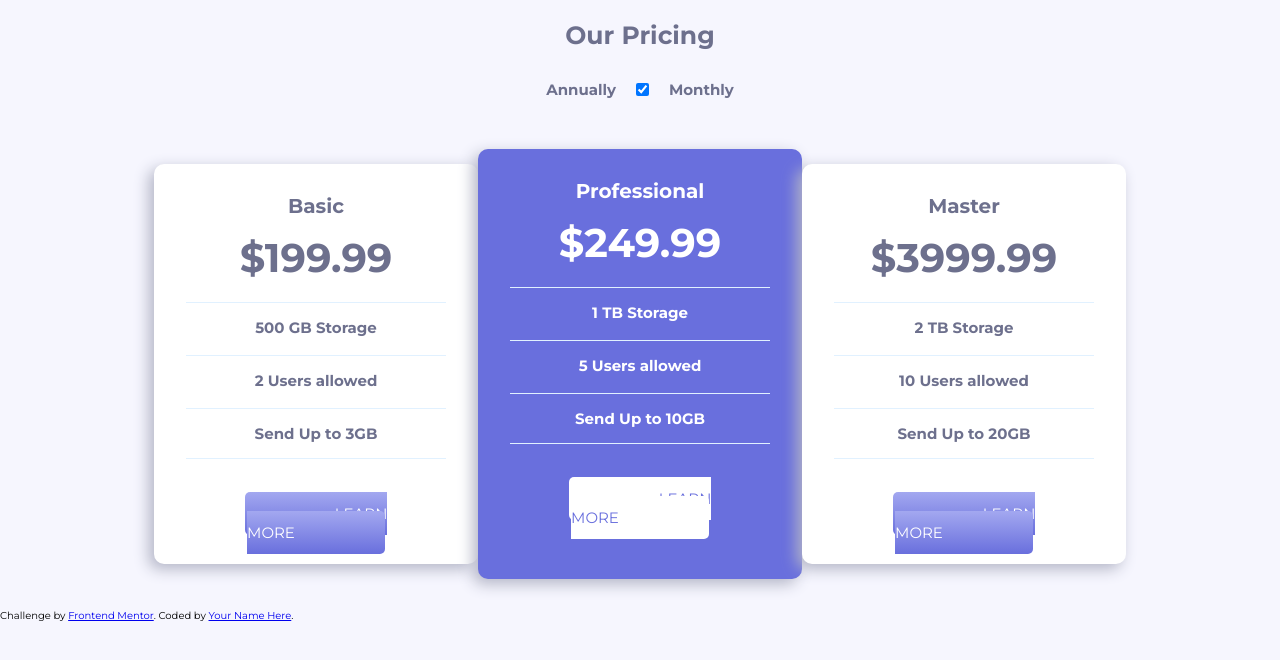
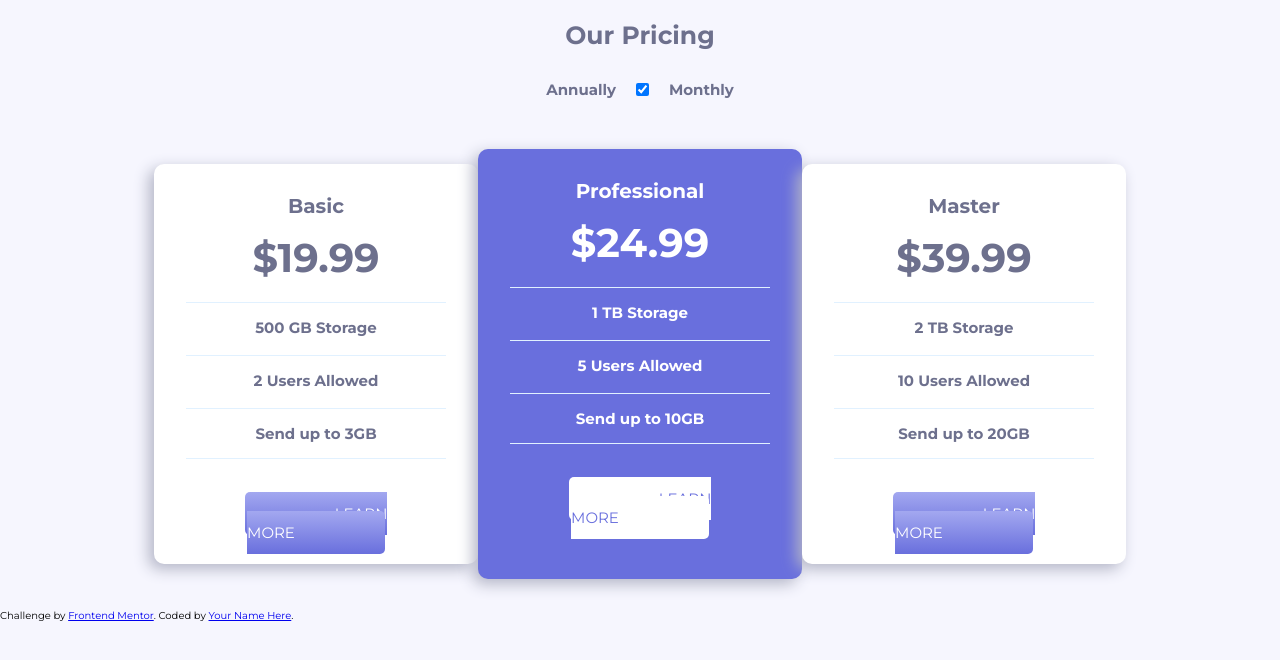
Before and after one commit to Denniman/pricing-component, a website: page index.html in a window 1280 px wide. Both pictures are taken after a click on the checkbox 642 px from the left and 89 px from the top of the page. Drawn offline with Linux system fonts and the light colour scheme.

Commit message:
add script to toggle price

```diff
--- a/index.html
+++ b/index.html
@@ -22,13 +22,13 @@
         <div class="card card--white">
             <div class="card__plan">
                 <h3 class="card__title mb-2">Basic</h3>
-                <h1 class="card__price">&dollar;199.99</h1>
+                <h1 class="card__price" id="basic-price">&dollar;199.99</h1>
             </div>
             <!-- <h1 class="card__price">&dollar;199.99</h1> -->
             <ul class="pricing__list">
                 <li class="pricing__list--item">500 GB Storage</li>
-                <li class="pricing__list--item">2 Users allowed</li>
-                <li class="pricing__list--item">Send Up to 3GB</li>
+                <li class="pricing__list--item">2 Users Allowed</li>
+                <li class="pricing__list--item">Send up to 3GB</li>
             </ul>
             <div class="btn__container">
                 <a href="" class="btn btn--blue">Learn More</a>
@@ -37,28 +37,28 @@
         <div class="card card--blue">
             <div class="card__plan">
                 <h3 class="card__title mb-2">Professional</h3>
-                <h1 class="card__price">&dollar;249.99</h1>
+                <h1 class="card__price" id="prof-price">&dollar;249.99</h1>
             </div>
 
             <ul class="pricing__list">
                 <li class="pricing__list--item">1 TB Storage</li>
-                <li class="pricing__list--item">5 Users allowed</li>
-                <li class="pricing__list--item">Send Up to 10GB</li>
+                <li class="pricing__list--item">5 Users Allowed</li>
+                <li class="pricing__list--item">Send up to 10GB</li>
             </ul>
             <div class="btn__container">
                 <a href="" class="btn btn--white">Learn More</a>
             </div>
         </div>
-        <div class="card card--white">
+        <div class="card card--white bd-left">
             <div class="card__plan">
                 <h3 class="card__title mb-2">Master</h3>
-                <h1 class="card__price">&dollar;3999.99</h1>
+                <h1 class="card__price" id="master-price">&dollar;399.99</h1>
             </div>
 
             <ul class="pricing__list">
                 <li class="pricing__list--item">2 TB Storage</li>
-                <li class="pricing__list--item">10 Users allowed</li>
-                <li class="pricing__list--item">Send Up to 20GB</li>
+                <li class="pricing__list--item">10 Users Allowed</li>
+                <li class="pricing__list--item">Send up to 20GB</li>
             </ul>
             <div class="btn__container">
                 <a href="" class="btn btn--blue">Learn More</a>
--- a/sass/components/_typography.scss
+++ b/sass/components/_typography.scss
@@ -5,7 +5,7 @@
 
 .card__title {
     font-size: 2rem;
-    font-weight: 700;
+    font-weight: 600;
 }
 
 .card__price {
--- a/sass/components/_utils.scss
+++ b/sass/components/_utils.scss
@@ -68,6 +68,12 @@
     margin-bottom: 3rem;
 }
 
+.ml-3 {
+    @media only screen and (min-width: $bp-large) {
+        margin-left: -3rem;
+    }
+}
+
 .mx-5 {
     margin: 0 5rem;
 
--- a/script/app.js
+++ b/script/app.js
@@ -0,0 +1,18 @@
+const toggleBtn = document.querySelector('.btn--toggle')
+const basicPrice = document.getElementById('basic-price')
+const profPrice = document.getElementById('prof-price')
+const masterPrice = document.getElementById('master-price')
+
+
+toggleBtn.addEventListener('change', (e) => {
+ if(e.target.checked) {
+    basicPrice.textContent = `$${19.99}`
+    profPrice.textContent = `$${24.99}`
+    masterPrice.textContent = `$${39.99}`
+ } else {
+    basicPrice.textContent = `$${199.99}`
+    profPrice.textContent = `$${249.99}`
+    masterPrice.textContent = `$${399.99}`
+ }
+
+})
```
Also changed, not shown: css/style.css.
